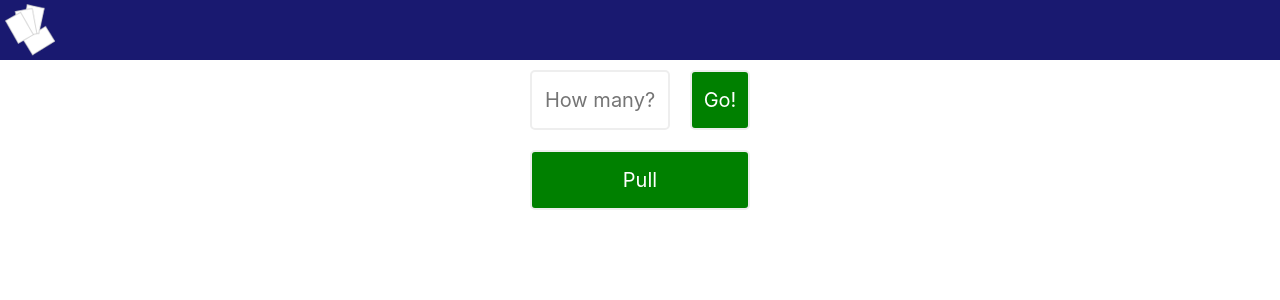
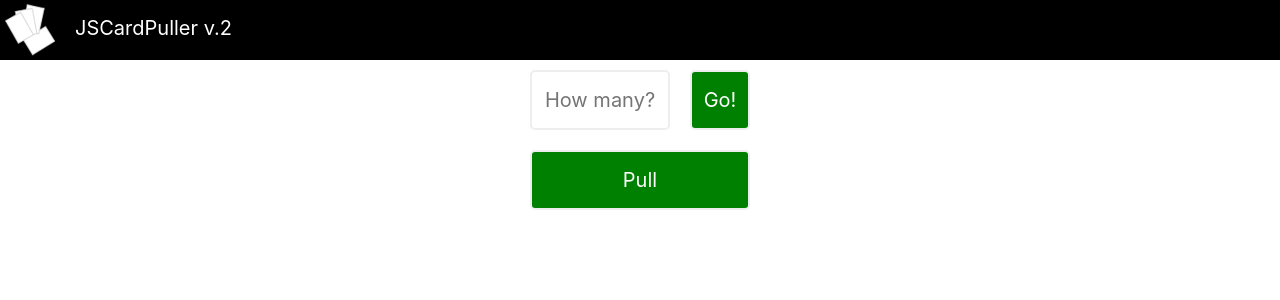
Before and after one commit to rxnnct/js-card-puller-react, a React (Create React App) app: page / in a window 1280 px wide. Shown: the top 300 px of the page. Built offline with nearby package versions, Linux system fonts and the light colour scheme.

Commit message:
Control pannel

```diff
--- a/src/components/Header/Header.jsx
+++ b/src/components/Header/Header.jsx
@@ -6,6 +6,7 @@ const Header = () => {
     return (
         <header className={style.header}>
             <img className={style.logo} src={logo} />
+            <span className={style.appName}>JSCardPuller v.2</span>
         </header>
     );
 }
--- a/src/components/Header/Header.module.scss
+++ b/src/components/Header/Header.module.scss
@@ -1,9 +1,16 @@
 .header {
   grid-area: h;
-  background-color: midnightblue;
+  background-color: black;
 }
 
 .logo {
   height: 60px;
   width: 60px;
 }
+
+.appName {
+  color: white;
+  font-size: 20px;
+  display: inline-block;
+  margin: 18px 0 0 15px;
+}
--- a/src/components/Workspace/ControlPanel/ControlPanel.module.scss
+++ b/src/components/Workspace/ControlPanel/ControlPanel.module.scss
@@ -15,6 +15,10 @@
   border: 2px solid #eee;
   text-align: center;
   font-size: 20px;
+
+  &:focus {
+    border-color: black;
+  }
 }
 
 .generateButton {
```
